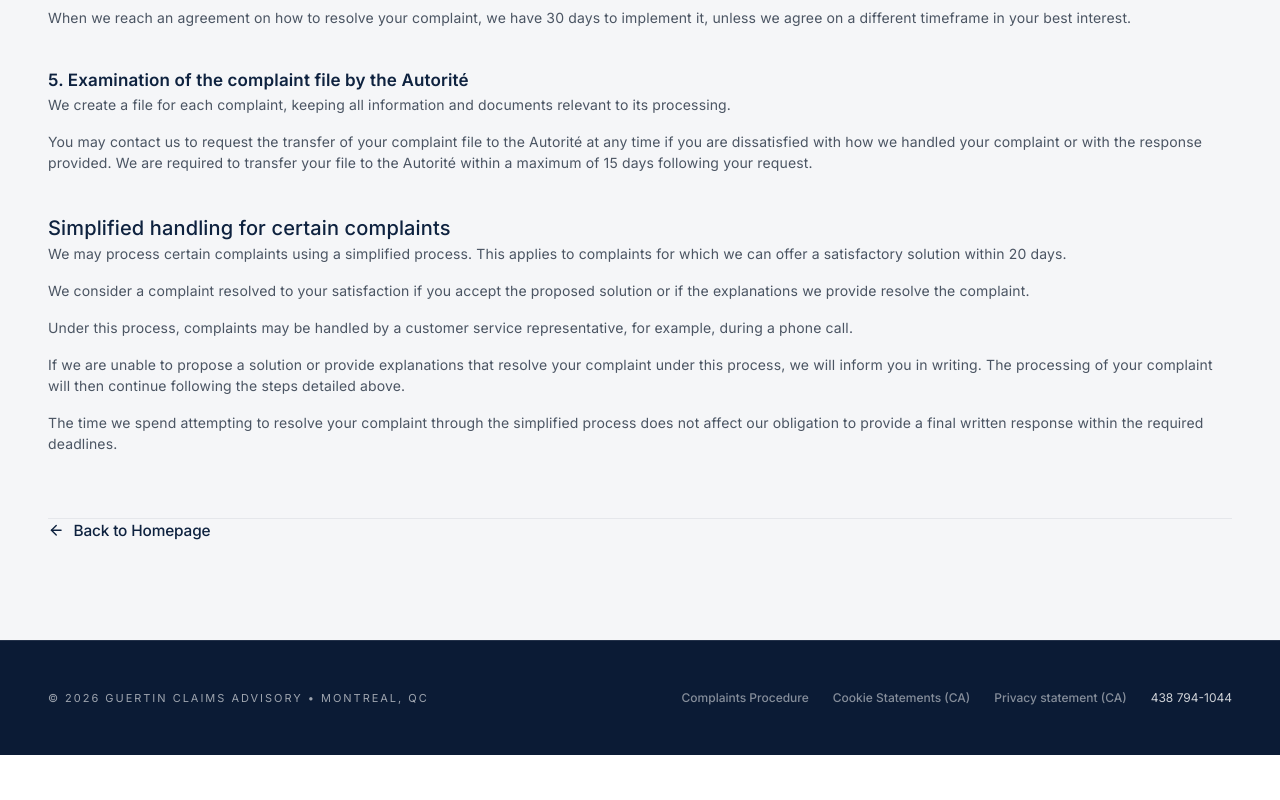
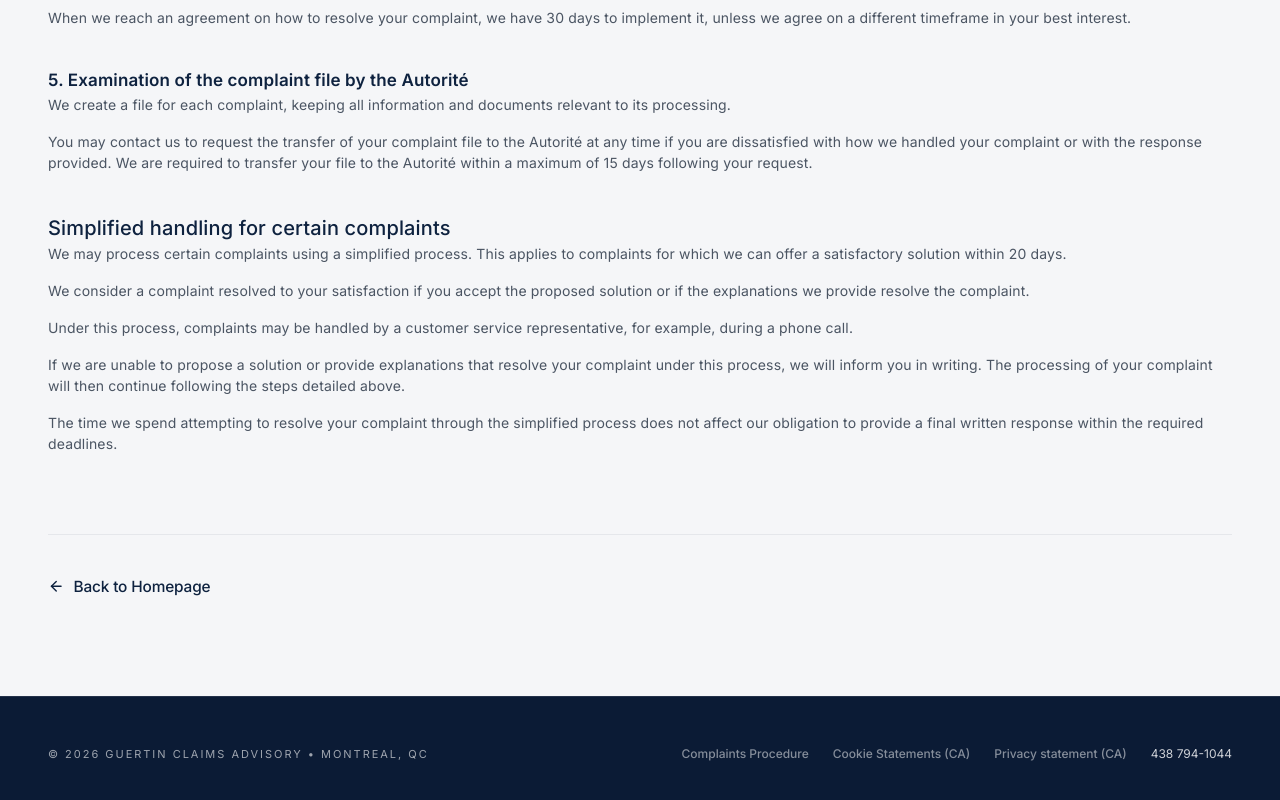
Before and after one commit to Irene2828/ClaimsExpert, a React (Vite) app: page /legal/complaints in a window 1280 px wide. Shown: the part 1458-2258 px from the top of the page. Before the commit the page ends 2213 px from the top, so only its background shows below. Built offline with nearby package versions, Linux system fonts and the light colour scheme; a web font is replaced by a local one.

Commit message:
Force desktop header relative and fix double spacing on legal pages

```diff
--- a/src/components/Header.jsx
+++ b/src/components/Header.jsx
@@ -42,8 +42,16 @@ export default function Header() {
           </p>
         </div>
       </div>
+      <style>{`
+        @media (min-width: 1024px) {
+          .site-header-override {
+            position: relative !important;
+            top: auto !important;
+          }
+        }
+      `}</style>
       <header
-        className={`sticky lg:relative top-0 lg:top-auto w-full transition-all duration-300 border-b ${isScrolled ? "border-white/10" : "bg-[#0E223F] border-white/10"}`}
+        className={`sticky top-0 site-header-override w-full transition-all duration-300 border-b ${isScrolled ? "border-white/10" : "bg-[#0E223F] border-white/10"}`}
         style={isScrolled ? { zIndex: 50, backgroundColor: 'rgba(14,34,63,0.95)', backdropFilter: 'blur(12px)', boxShadow: '0 8px 32px rgba(14,34,63,0.35)' } : { zIndex: 50 }}
       >
         <div className="max-w-[1336px] mx-auto px-8 lg:px-12 h-[72px] flex items-center justify-between relative">
--- a/src/pages/LegalPage.jsx
+++ b/src/pages/LegalPage.jsx
@@ -76,7 +76,10 @@ export default function LegalPage() {
             })}
           </div>
 
-          <div className="mt-16 pt-8 border-t border-[#E2E8F0]">
+          <div
+            className="border-t border-[#E2E8F0]"
+            style={{ marginTop: '80px', paddingTop: '40px' }}
+          >
             <Link
               to="/"
               className="font-inter group inline-flex items-center font-medium tracking-[-0.01em] text-[#0E223F] hover:underline underline-offset-4 transition-colors"
```
